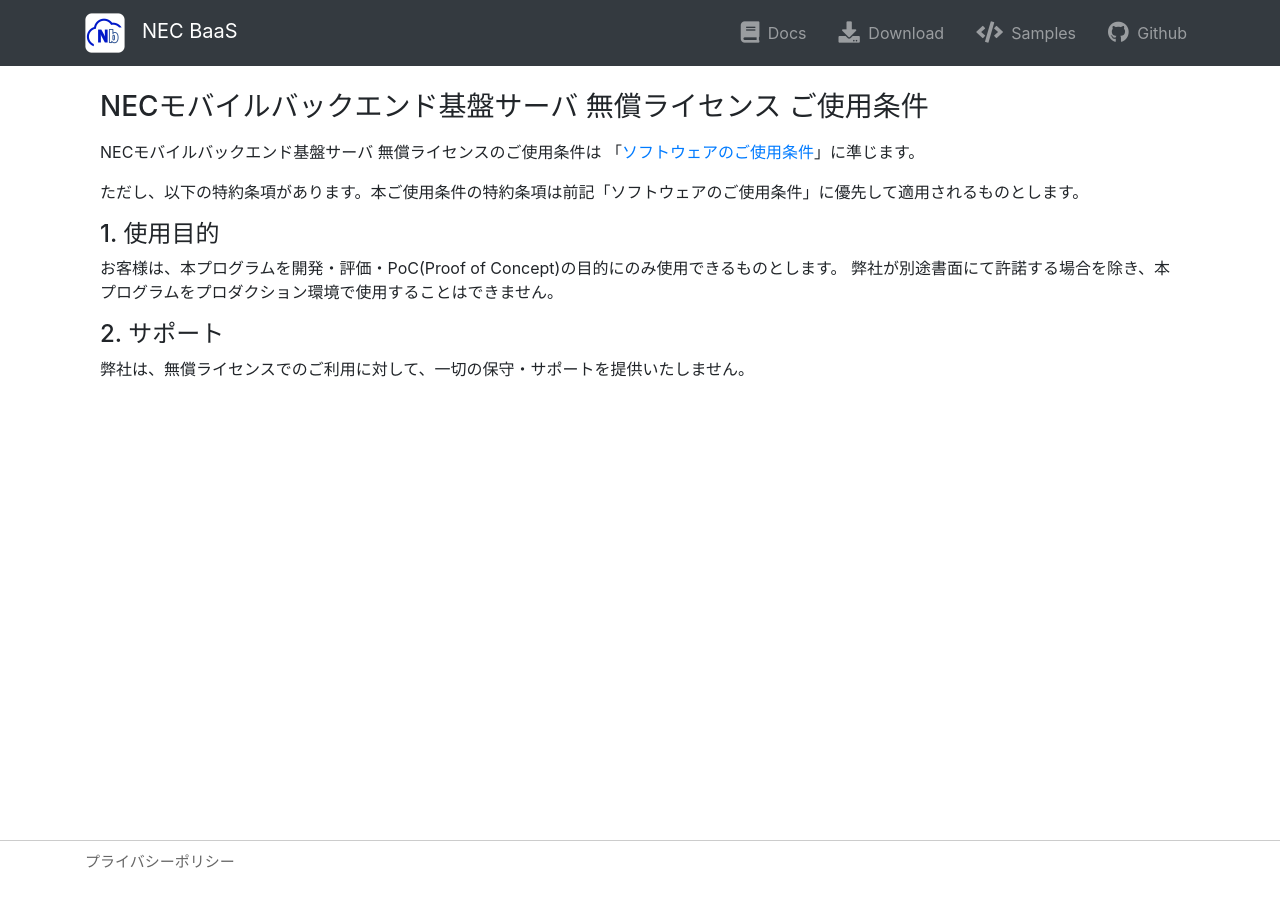
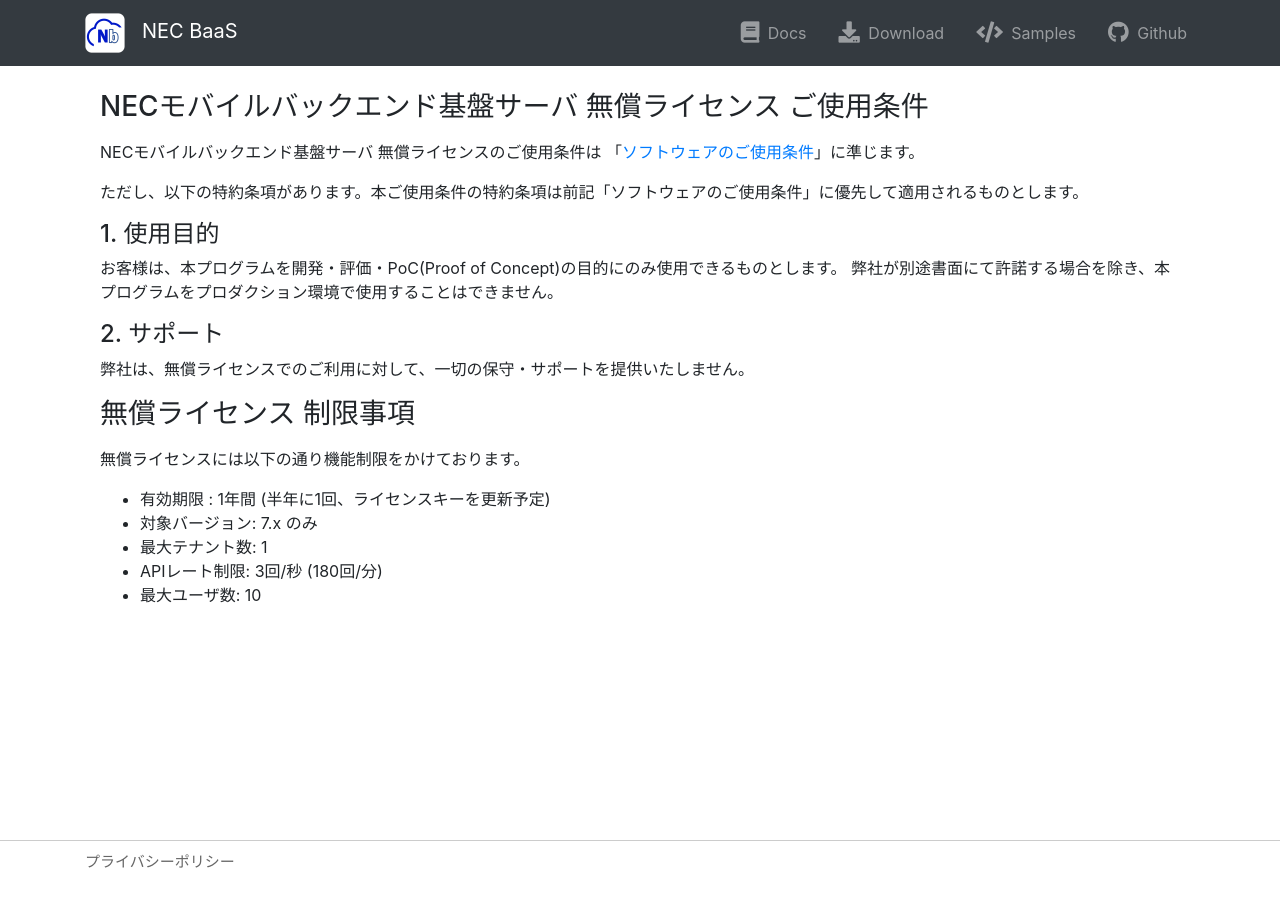
Before and after one commit to nec-baas/nec-baas.github.io, a Jekyll site: the page built from eula-free-license.html, in a window 1280 px wide. Built offline with Jekyll 4.4.1, drawn with Linux system fonts in a browser that asks for light colours; nearby versions of some CDN libraries.

Commit message:
update: free license spec.

```diff
--- a/eula-free-license.html
+++ b/eula-free-license.html
@@ -23,6 +23,17 @@
             <h4>2. サポート</h4>
 
             <p>弊社は、無償ライセンスでのご利用に対して、一切の保守・サポートを提供いたしません。</p>
+
+            <h3 class="pb-2">無償ライセンス 制限事項</h3>
+
+            <p>無償ライセンスには以下の通り機能制限をかけております。</p>
+            <ul>
+                <li>有効期限 : 1年間 (半年に1回、ライセンスキーを更新予定)</li>
+                <li>対象バージョン: 7.x のみ</li>
+                <li>最大テナント数: 1</li>
+                <li>APIレート制限: 3回/秒 (180回/分)</li>
+                <li>最大ユーザ数: 10</li>
+            </ul>
         </div>
     </div>
 </div>
```
